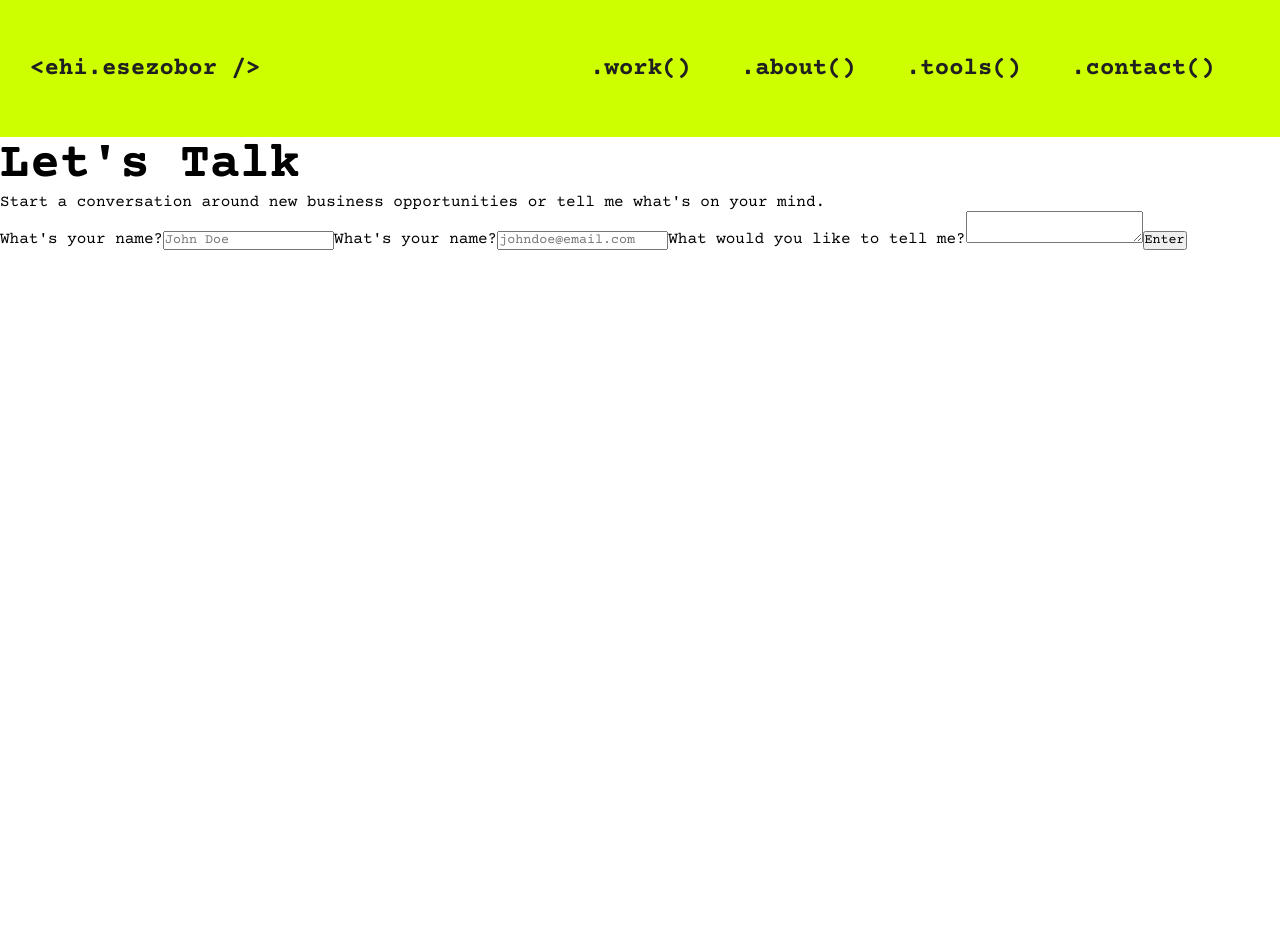
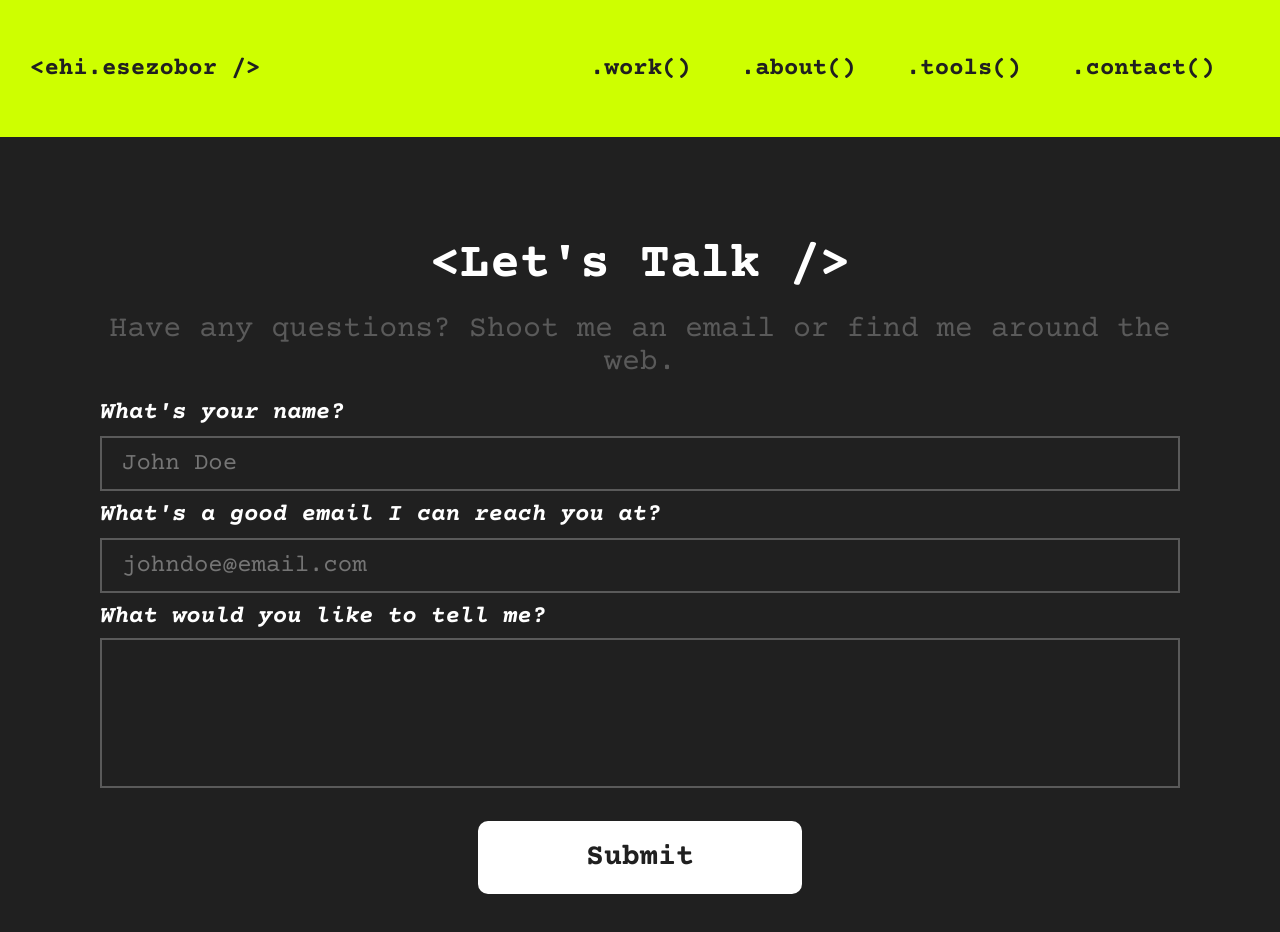
Before and after one commit to Leehis/ehi-esezobor-website, a React (Create React App) app: page / in a window 1280 px wide. Shown: the top 932 px of the page. Before the commit the page ends 800 px from the top, so only its background shows below. Built offline with nearby package versions, Linux system fonts and the light colour scheme.

Commit message:
Contact Form Styles Done

```diff
--- a/public/index.html
+++ b/public/index.html
@@ -15,7 +15,7 @@
     />
     <link rel="manifest" href="%PUBLIC_URL%/manifest.json" />
 
-    <title>React App</title>
+    <title>Ehi Esezobor</title>
   </head>
   <body>
     <noscript>You need to enable JavaScript to run this app.</noscript>
--- a/src/components/contact/Contact.jsx
+++ b/src/components/contact/Contact.jsx
@@ -6,8 +6,6 @@ const Contact = () => {
   const [visitorName, setVisitorName] = useState('')
   const [visitorEmail, setVisitorEmail] = useState('')
   const [visitorMessage, setVisitorMessage] = useState('')
-
-  const visitor = { visitorName, visitorEmail, visitorMessage }
 
   //   const handleSubmit = (e) => {
   //     e.preventDefault()
@@ -42,13 +40,13 @@ const Contact = () => {
   return (
     <div className='contact'>
       <div className='contactWrapper'>
-        <h1 className='title'>Let's Talk</h1>
+        <h1 className='title'>{`<Let's Talk />`}</h1>
         <p className='contactSubtitle'>
-          Start a conversation around new business opportunities or tell me
-          what's on your mind.
+          Have any questions? Shoot me an email or find me around the web.
         </p>
         <div className='contactNameComponent'>
           <form onSubmit={sendEmail}>
+            <div className='contactNameDiv'>
               <label className='contactNameTitle'>What's your name?</label>
               <input
                 type='text'
@@ -58,7 +56,11 @@ const Contact = () => {
                 value={visitorName}
                 onChange={(e) => setVisitorName(e.target.value)}
               />
-            <label className='contactNameEmail'>What's your name?</label>
+            </div>
+            <div className='contactEmailDiv'>
+              <label className='contactEmail'>
+                What's a good email I can reach you at?
+              </label>
               <input
                 name='visitorEmail'
                 type='text'
@@ -67,6 +69,8 @@ const Contact = () => {
                 value={visitorEmail}
                 onChange={(e) => setVisitorEmail(e.target.value)}
               />
+            </div>
+            <div className='contactMessageDiv'>
               <label className='contactMessage'>
                 What would you like to tell me?
               </label>
@@ -76,7 +80,10 @@ const Contact = () => {
                 value={visitorMessage}
                 onChange={(e) => setVisitorMessage(e.target.value)}
               ></textarea>
-            <button>Enter</button>
+            </div>
+            <div className='contactSubmitButton'>
+              <button className='submitButton'>Submit</button>
+            </div>
           </form>
         </div>
       </div>
--- a/src/components/contact/contact.css
+++ b/src/components/contact/contact.css
@@ -0,0 +1,136 @@
+.contact {
+  background-color: #202020;
+  color: white;
+  height: 800px;
+}
+
+.contactWrapper {
+  height: 100%;
+  display: block;
+  justify-content: center;
+  align-items: center;
+  padding: 100px 100px;
+}
+
+.title {
+  font-size: 50px;
+  align-self: center;
+  font-weight: 700;
+  text-align: center;
+}
+
+.contactSubtitle {
+  color: #5a5a5a;
+  font-size: 30px;
+  margin-top: 20px;
+  text-align: center;
+}
+
+.contactNameComponent {
+  justify-content: center;
+  align-items: center;
+  margin-top: 20px;
+}
+
+.contactNameDiv {
+  align-items: center;
+  justify-content: center;
+  display: block;
+}
+
+.contactNameTitle {
+  font-style: italic;
+  font-weight: 700;
+  font-size: 24px;
+}
+
+.contactEmailDiv {
+  align-items: center;
+  justify-content: center;
+  display: block;
+}
+
+.contactEmail {
+  font-style: italic;
+  font-weight: 700;
+  font-size: 24px;
+}
+
+.contactMessageDiv {
+  display: block;
+  align-items: center;
+  justify-content: center;
+}
+
+.contactMessage {
+  font-style: italic;
+  font-weight: 700;
+  font-size: 24px;
+}
+
+.contactSubmitButton {
+  display: flex;
+  align-items: center;
+  justify-content: center;
+}
+
+input[type='text'] {
+  width: 100%;
+  padding: 12px 20px;
+  margin: 10px 0;
+  border: 2px solid #5a5a5a;
+  background-color: #202020;
+
+  color: #ceff00;
+  font-size: 24px;
+}
+
+input[type='text']:focus {
+  border: 3px solid #ceff00;
+  color: #ceff00;
+  outline: none;
+}
+
+textarea {
+  width: 100%;
+  padding: 12px 20px;
+  margin: 8px 0;
+  box-sizing: border-box;
+  border: 2px solid #5a5a5a;
+  background-color: #202020;
+  color: #ceff00;
+  font-size: 24px;
+  resize: none;
+  height: 150px;
+}
+
+textarea:focus {
+  border: 3px solid #ceff00;
+  color: #ceff00;
+  outline: none;
+}
+
+.submitButton {
+  border: 0px;
+  cursor: pointer;
+  color: #202020;
+  margin: 20px 0px;
+  font-size: 30px;
+  border-radius: 10px;
+  padding: 20px 40px;
+  font-weight: bold;
+  width: 30%;
+  background-color: white;
+  will-change: transform;
+  transition: transform 450ms;
+}
+
+.submitButton:hover {
+  transition: transform 125ms;
+  color: #ceff00;
+  background-color: #202020;
+  transition: 0.3s ease-out;
+  -webkit-box-shadow: 0px 10px 13px -7px #000000,
+    5px 5px 15px 5px rgba(0, 0, 0, 0);
+  box-shadow: 0px 10px 13px -7px #000000, 5px 5px 15px 5px rgba(0, 0, 0, 0);
+}
```
Lines whose indentation alone changed are shown as unchanged.
